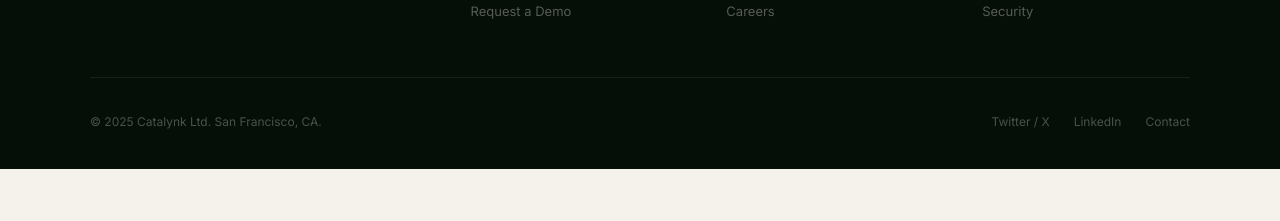
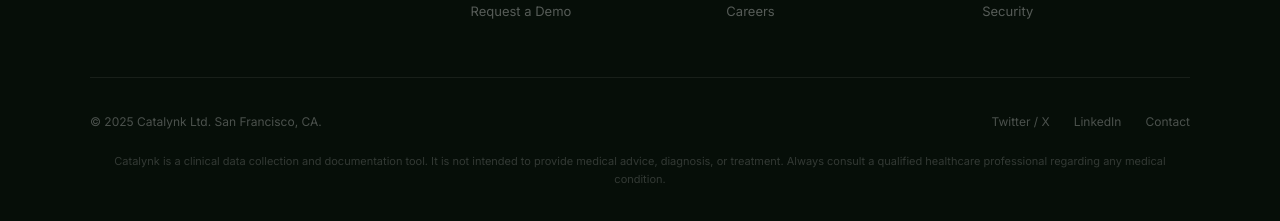
Before and after one commit to emilykelt/catalynk-website, a plain HTML site: page index.html in a window 1280 px wide. Shown: the part 8054-8275 px from the top of the page. Before the commit the page ends 8223 px from the top, so only its background shows below. Drawn offline with nearby package versions, Linux system fonts and the light colour scheme; a web font is replaced by a local one.

Commit message:
disclaimer

```diff
--- a/index.html
+++ b/index.html
@@ -1274,6 +1274,9 @@
         <a href="#">Contact</a>
       </div>
     </div>
+    <p style="margin-top:24px;font-size:11px;color:rgba(255,255,255,0.18);line-height:1.6;text-align:center;">
+      Catalynk is a clinical data collection and documentation tool. It is not intended to provide medical advice, diagnosis, or treatment. Always consult a qualified healthcare professional regarding any medical condition.
+    </p>
   </div>
 </footer>
 
```
